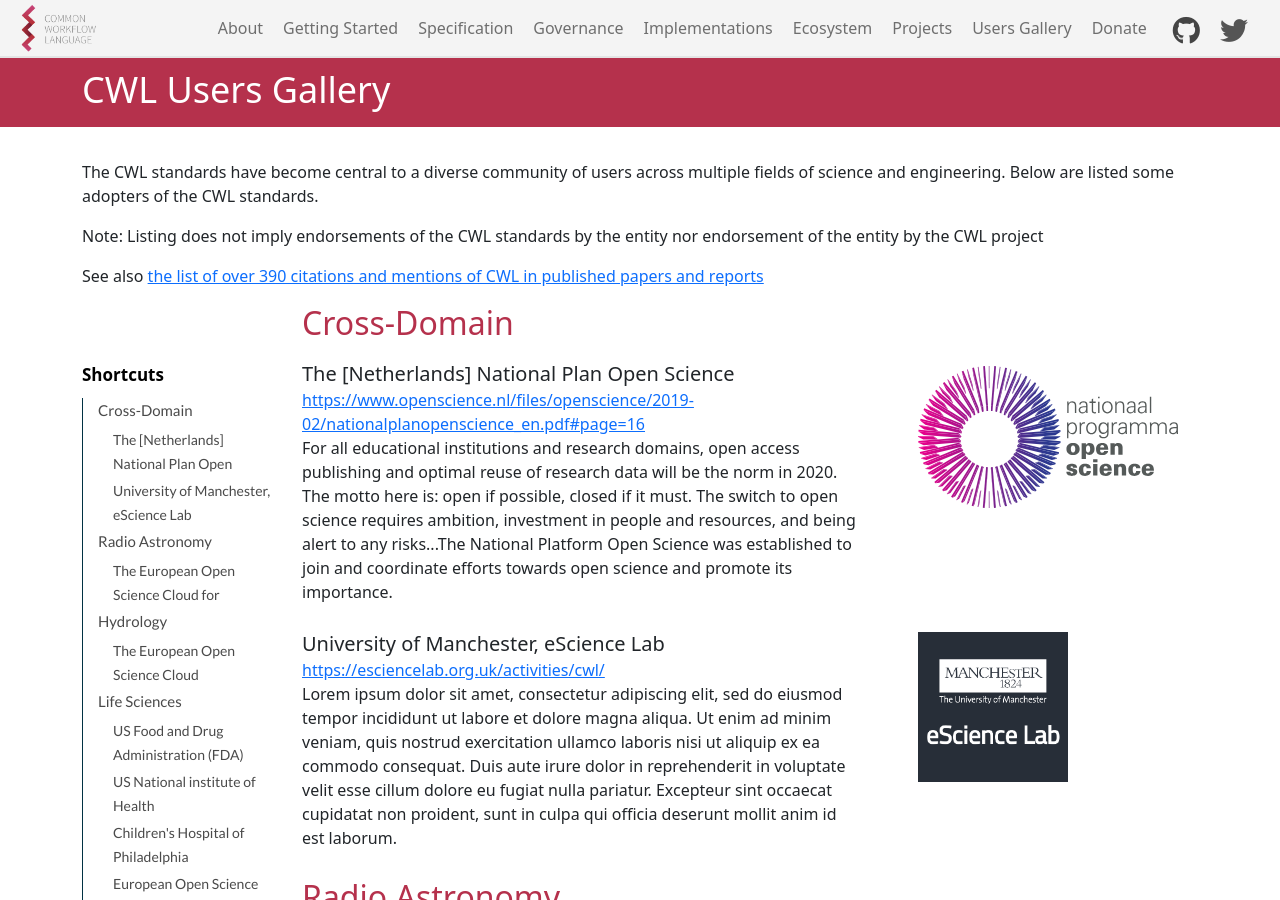
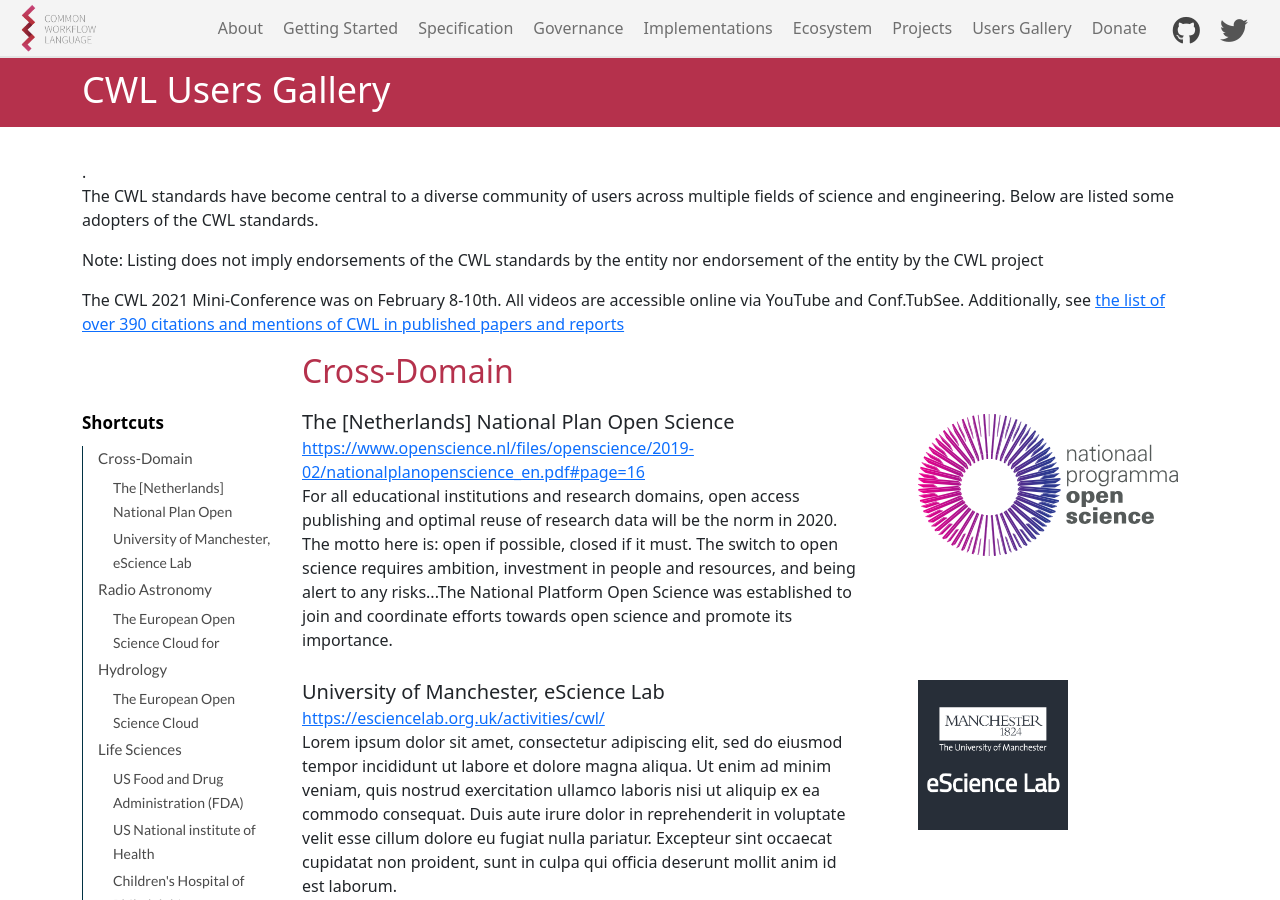
Before and after one commit to common-workflow-language/cwl-website, a Jekyll site: the page built from content/gallery.html, in a window 1280 px wide and 900 px high. Built offline with Jekyll 4.4.1, drawn with Linux system fonts in a browser that asks for light colours.

Commit message:
Adding link to conference videos

```diff
--- a/content/gallery.html
+++ b/content/gallery.html
@@ -13,8 +13,8 @@
 
 Note: Listing does not imply endorsements of the CWL standards by the entity nor endorsement of the entity by the CWL project
 
-See also [the list of over 390 citations and mentions of CWL in published papers and reports](https://www.zotero.org/groups/2294829/cwl/items)
-{% endcapture %}
+The CWL 2021 Mini-Conference was on February 8-10th. All videos are accessible online via YouTube and Conf.TubSee. Additionally, see [the list of over 390 citations and mentions of CWL in published papers and reports](https://www.zotero.org/groups/2294829/cwl/items)
+{% endcapture %}.
 
 <div class="intro">{{ intro | markdownify }}</div>
 
--- a/content/getting-started.html
+++ b/content/getting-started.html
@@ -40,7 +40,7 @@
 
 * The [CWL user guide]({{ site.url }}/user_guide/) provides a gentle introduction to learning how to write CWL command line tool and workflow descriptions.
 * Browse [CWL Implementations]({{ site.url }}/#Implementations) to find a software package that's right for you.
-* [**CWL Recommended Practices**](http://www.commonwl.org/user_guide/rec-practices/)  provide practical guidelines to make your CWL Tool and Workflows more efficent, reusable and transparent.
+* [**CWL Recommended Practices**](http://www.commonwl.org/user_guide/rec-practices/) provide practical guidelines to make your CWL Tool and Workflows more efficent, reusable and transparent.
 * <a href="https://github.com/pitagora-galaxy/cwl/wiki/CWL-Start-Guide-JP" lang="ja" hreflang="ja">CWLの日本語での解説ドキュメント</a> is a 15 minute introduction to the CWL project in Japanese.
 * A series of [video lessons about CWL](https://stepik.org/lesson/35918/step/1?unit=15070) is available in Russian as part of the <a href="https://stepik.org/course/1612/syllabus" lang="ru">Управление вычислениями</a> (Computation Management) free online course.
 
```
